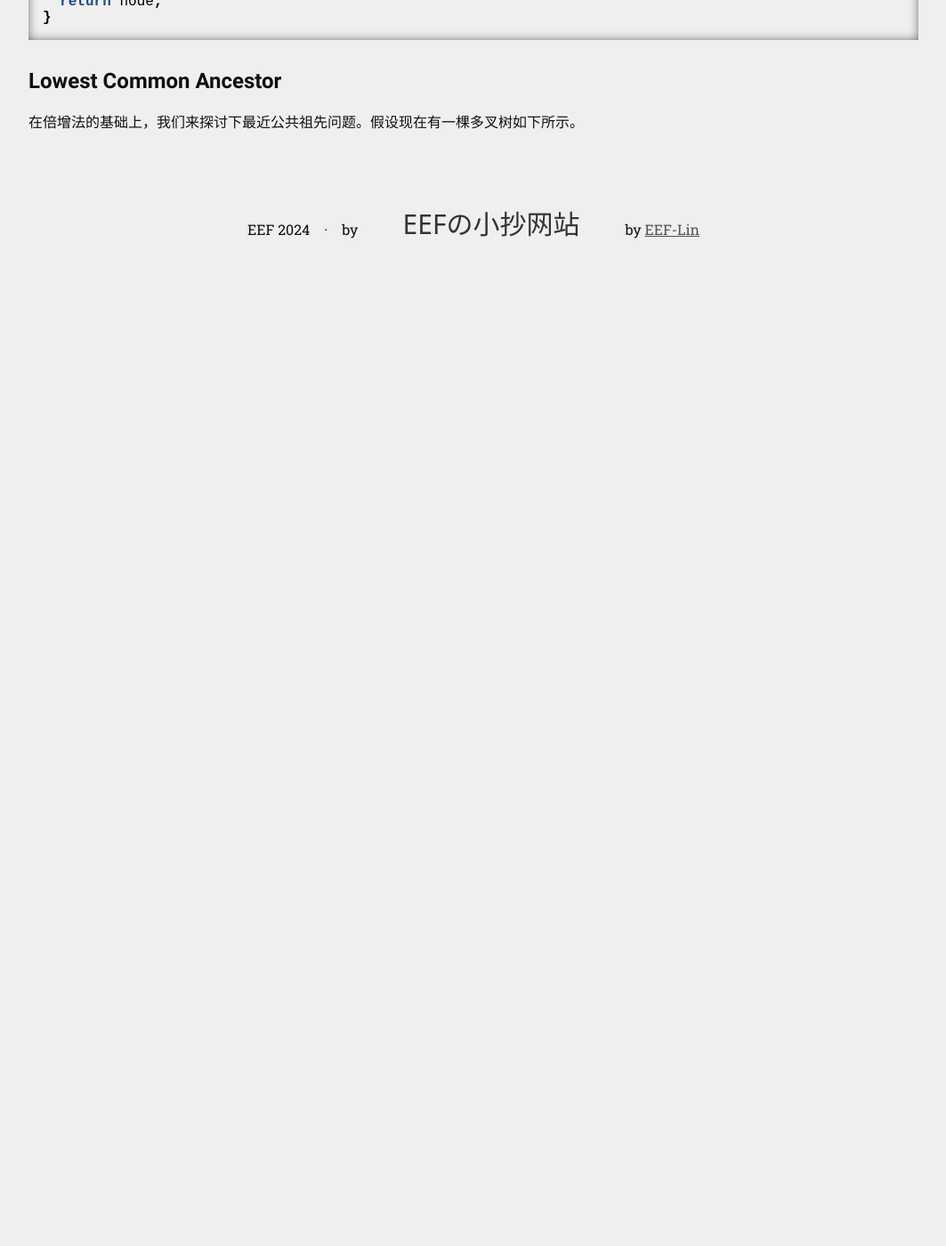
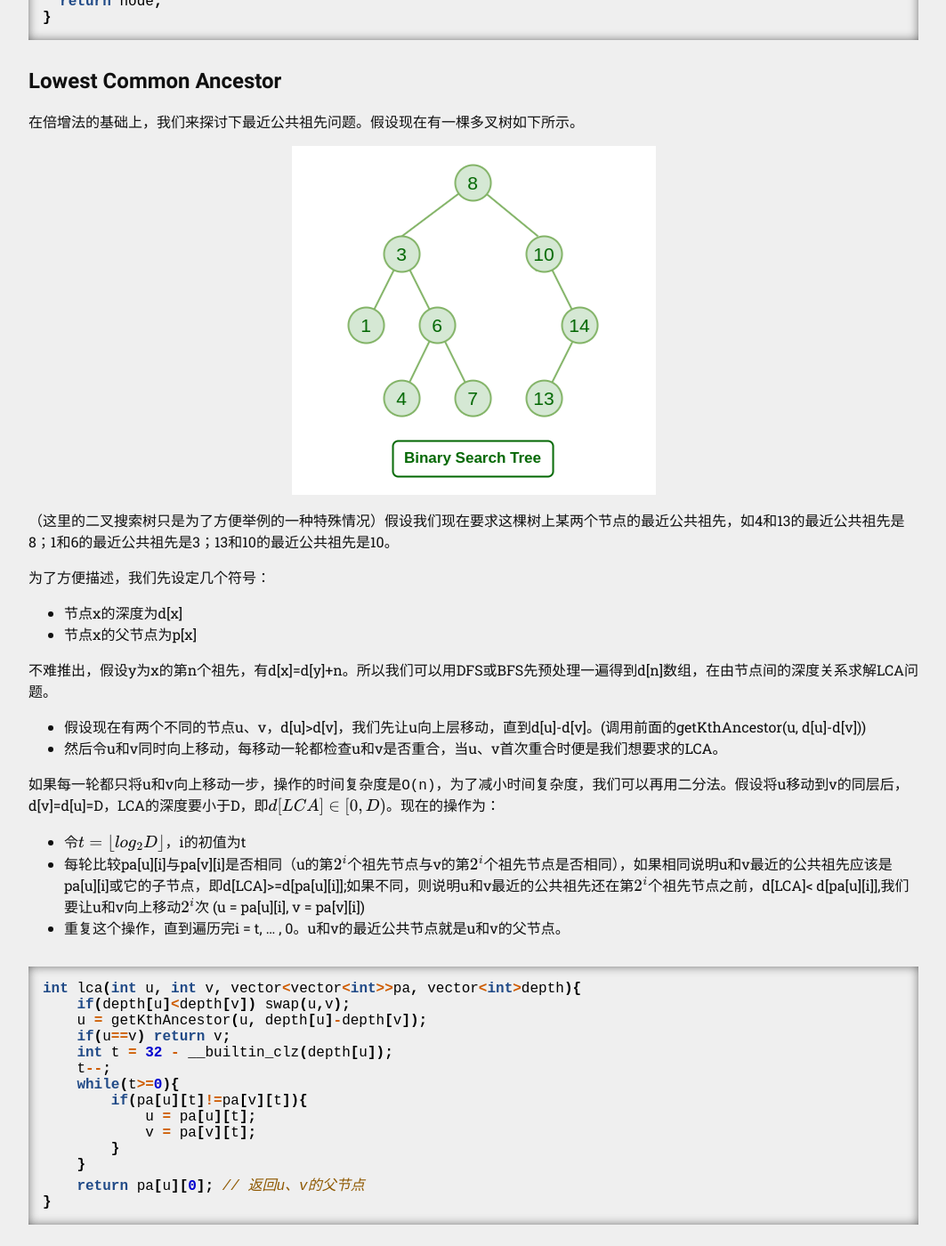
Before and after one commit to EF-Lin233/EF-Lin233, a Jekyll site: the page built from _posts/algorithms/2024-04-11-Binary-Lifting.md, in a window 1280 px wide and 1400 px high, scrolled down 2905 px. Shown: the whole window at 89% size, without its empty margins (108-1171 px from the left). Built offline with Jekyll 4.4.1, drawn with Linux system fonts in a browser that asks for light colours; formulas are drawn with MathJax 3; before the commit the page ends 3239 px from its top, so only the background shows below that.

Commit message:
add blog

````diff
--- a/_posts/algorithms/2024-04-11-Binary-Lifting.md
+++ b/_posts/algorithms/2024-04-11-Binary-Lifting.md
@@ -123,3 +123,42 @@ int getKthAncestor(int node, int k) {
 ## Lowest Common Ancestor
 
 在倍增法的基础上，我们来探讨下最近公共祖先问题。假设现在有一棵多叉树如下所示。
+
+<a href="/assets/img/posts/bst.png" data-lity class="sx-center">
+  <img src="/assets/img/posts/bst.png"/>
+</a>
+
+（这里的二叉搜索树只是为了方便举例的一种特殊情况）假设我们现在要求这棵树上某两个节点的最近公共祖先，如4和13的最近公共祖先是8；1和6的最近公共祖先是3；13和10的最近公共祖先是10。
+
+为了方便描述，我们先设定几个符号：
+
+- 节点x的深度为d[x]
+- 节点x的父节点为p[x]
+
+不难推出，假设y为x的第n个祖先，有d[x]=d[y]+n。所以我们可以用DFS或BFS先预处理一遍得到d[n]数组，在由节点间的深度关系求解LCA问题。
+
+- 假设现在有两个不同的节点u、v，d[u]>d[v]，我们先让u向上层移动，直到d[u]-d[v]。(调用前面的getKthAncestor(u, d[u]-d[v]))
+- 然后令u和v同时向上移动，每移动一轮都检查u和v是否重合，当u、v首次重合时便是我们想要求的LCA。
+
+如果每一轮都只将u和v向上移动一步，操作的时间复杂度是`O(n)`，为了减小时间复杂度，我们可以再用二分法。假设将u移动到v的同层后，d[v]=d[u]=D，LCA的深度要小于D，即$d[LCA]\in [0, D)$。现在的操作为：
+
+- 令$t = \lfloor log_2 D \rfloor$，i的初值为t
+- 每轮比较pa[u][i]与pa[v][i]是否相同（u的第$2^i$个祖先节点与v的第$2^i$个祖先节点是否相同），如果相同说明u和v最近的公共祖先应该是pa[u][i]或它的子节点，即d[LCA]>=d[pa[u][i]];如果不同，则说明u和v最近的公共祖先还在第$2^i$个祖先节点之前，d[LCA]< d[pa[u][i]],我们要让u和v向上移动$2^i$次 (u = pa[u][i], v = pa[v][i])
+- 重复这个操作，直到遍历完i = t, ... , 0。u和v的最近公共节点就是u和v的父节点。
+
+```cpp
+int lca(int u, int v, vector<vector<int>>pa, vector<int>depth){
+    if(depth[u]<depth[v]) swap(u,v);
+    u = getKthAncestor(u, depth[u]-depth[v]);
+    if(u==v) return v;
+    int t = 32 - __builtin_clz(depth[u]);
+    t--;
+    while(t>=0){
+        if(pa[u][t]!=pa[v][t]){
+            u = pa[u][t];
+            v = pa[v][t];
+        }
+    }
+    return pa[u][0]; // 返回u、v的父节点
+}
+```
````
